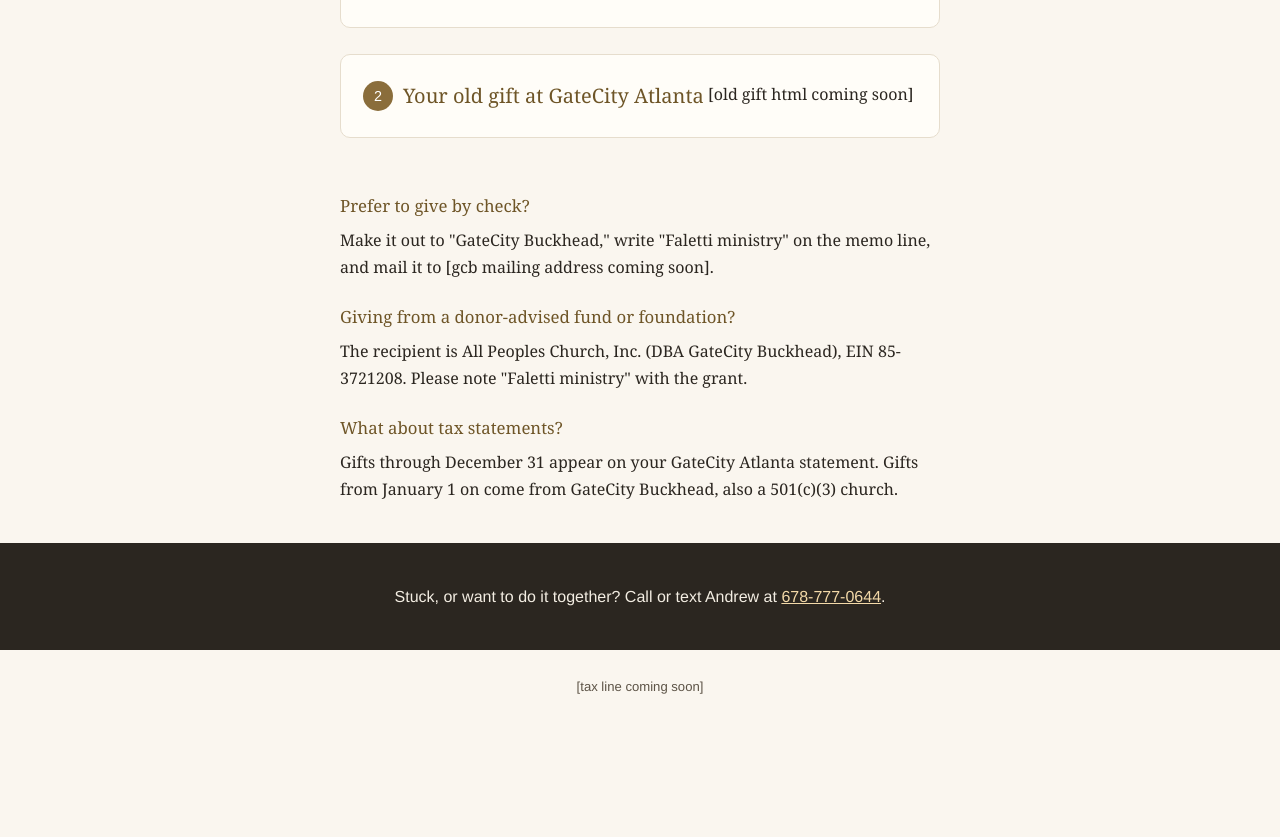
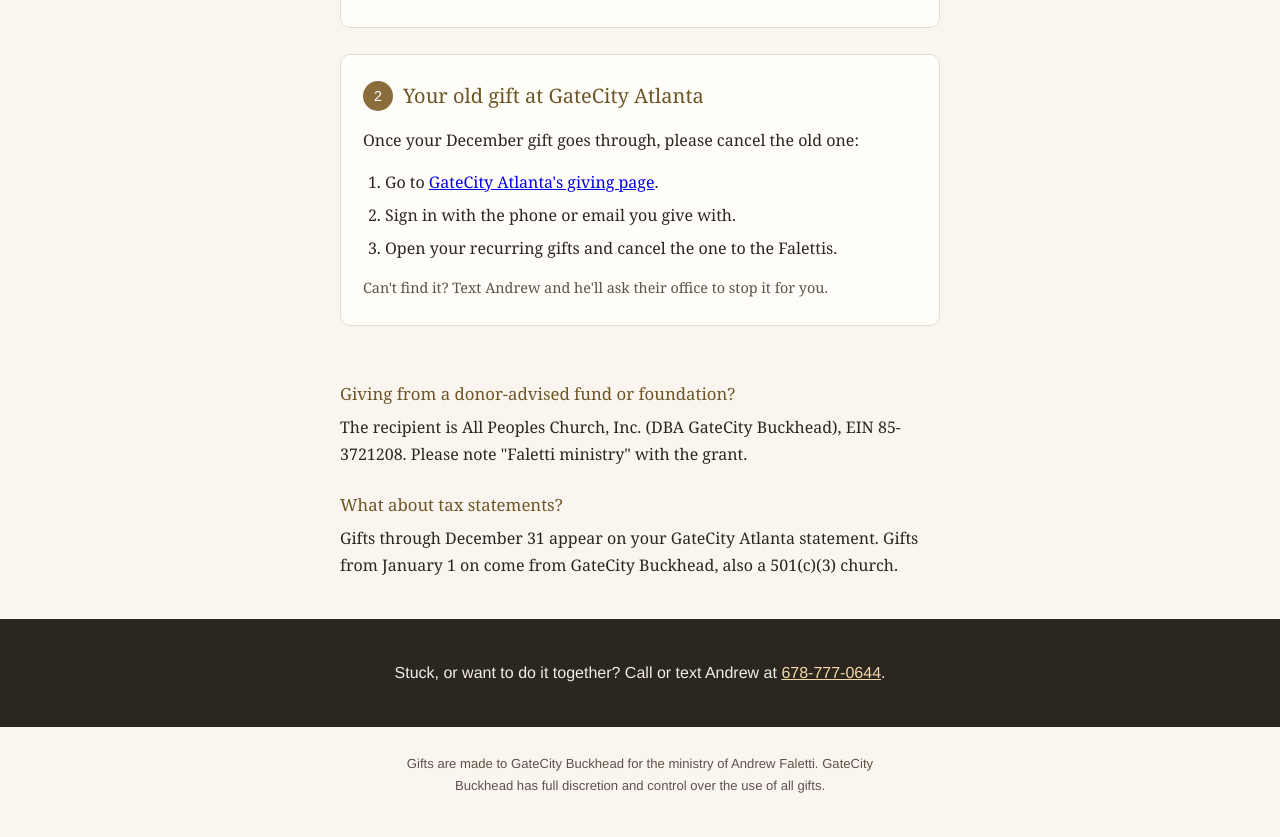
Before and after one commit to andrewfaletti/andrewfaletti.github.io, a plain HTML site: page move.html in a window 1280 px wide. Shown: the part 807-1644 px from the top of the page. Before the commit the page ends 1546 px from the top, so only its background shows below. Drawn offline with Linux system fonts and the light colour scheme.

Commit message:
/move: donors cancel old Pushpay gift themselves; drop check line; CPA-pending tax sentence
Co-Authored-By: Claude Opus 5.5 <noreply@anthropic.com>

```diff
--- a/move.html
+++ b/move.html
@@ -78,13 +78,10 @@
 
   <section class="step">
     <span class="num">2</span><h2>Your old gift at GateCity Atlanta</h2>
-    [old gift html coming soon]
+    <p>Once your December gift goes through, please cancel the old one:</p><ol><li>Go to <a href="https://pushpay.com/g/gatecity">GateCity Atlanta's giving page</a>.</li><li>Sign in with the phone or email you give with.</li><li>Open your recurring gifts and cancel the one to the Falettis.</li></ol><p class="small">Can't find it? Text Andrew and he'll ask their office to stop it for you.</p>
   </section>
 
   <section class="other">
-    <h3>Prefer to give by check?</h3>
-    <p>Make it out to "GateCity Buckhead," write "Faletti ministry" on the memo line, and mail it to
-    [gcb mailing address coming soon].</p>
     <h3>Giving from a donor-advised fund or foundation?</h3>
     <p>The recipient is All Peoples Church, Inc. (DBA GateCity Buckhead), EIN 85-3721208. Please note
     "Faletti ministry" with the grant.</p>
@@ -99,7 +96,7 @@
   Stuck, or want to do it together? Call or text Andrew at <a href="tel:678-777-0644">678-777-0644</a>.
 </div>
 
-<p class="fine sans">[tax line coming soon]</p>
+<p class="fine sans">Gifts are made to GateCity Buckhead for the ministry of Andrew Faletti. GateCity Buckhead has full discretion and control over the use of all gifts.</p>
 
 </body>
 </html>
```
